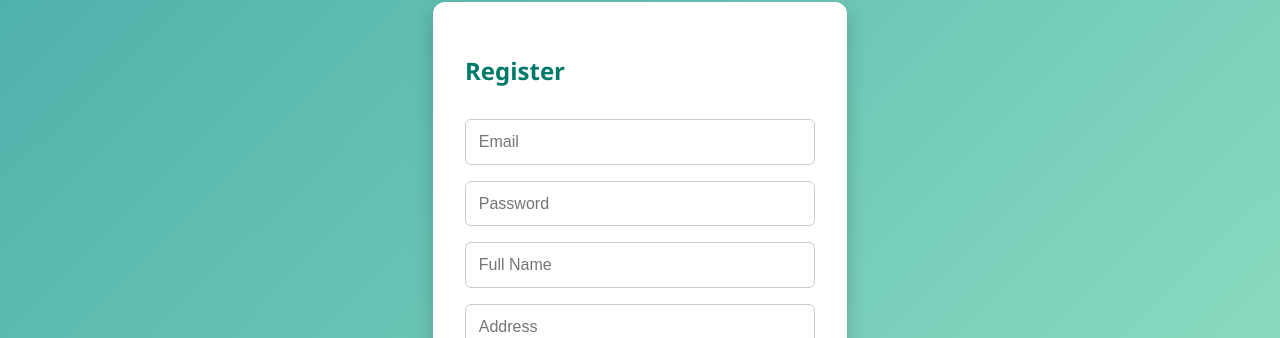
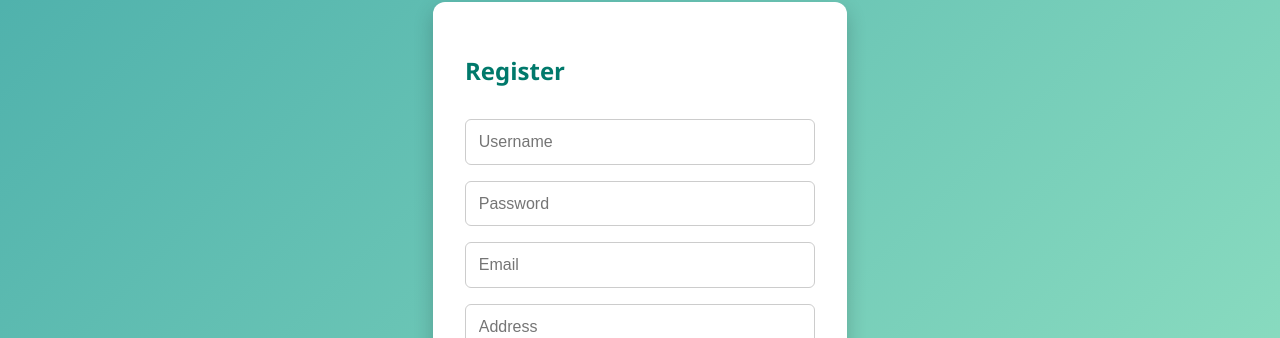
Before and after one commit to package-pulse-admin/password-generator-tool, a React (Create React App) app: page /register in a window 1280 px wide. Shown: the part 113-451 px from the top of the page. Built offline with nearby package versions, Linux system fonts and the light colour scheme.

Commit message:
register form refactoring

```diff
--- a/src/components/Register.js
+++ b/src/components/Register.js
@@ -43,7 +43,7 @@ function Register() {
         <h2>Register</h2>
         <input
           name="username"
-          placeholder="Email"
+          placeholder="Username"
           value={form.username}
           onChange={handleChange}
           required
@@ -58,7 +58,7 @@ function Register() {
         />
         <input
           name="fullName"
-          placeholder="Full Name"
+          placeholder="Email"
           value={form.fullName}
           onChange={handleChange}
         />
```
